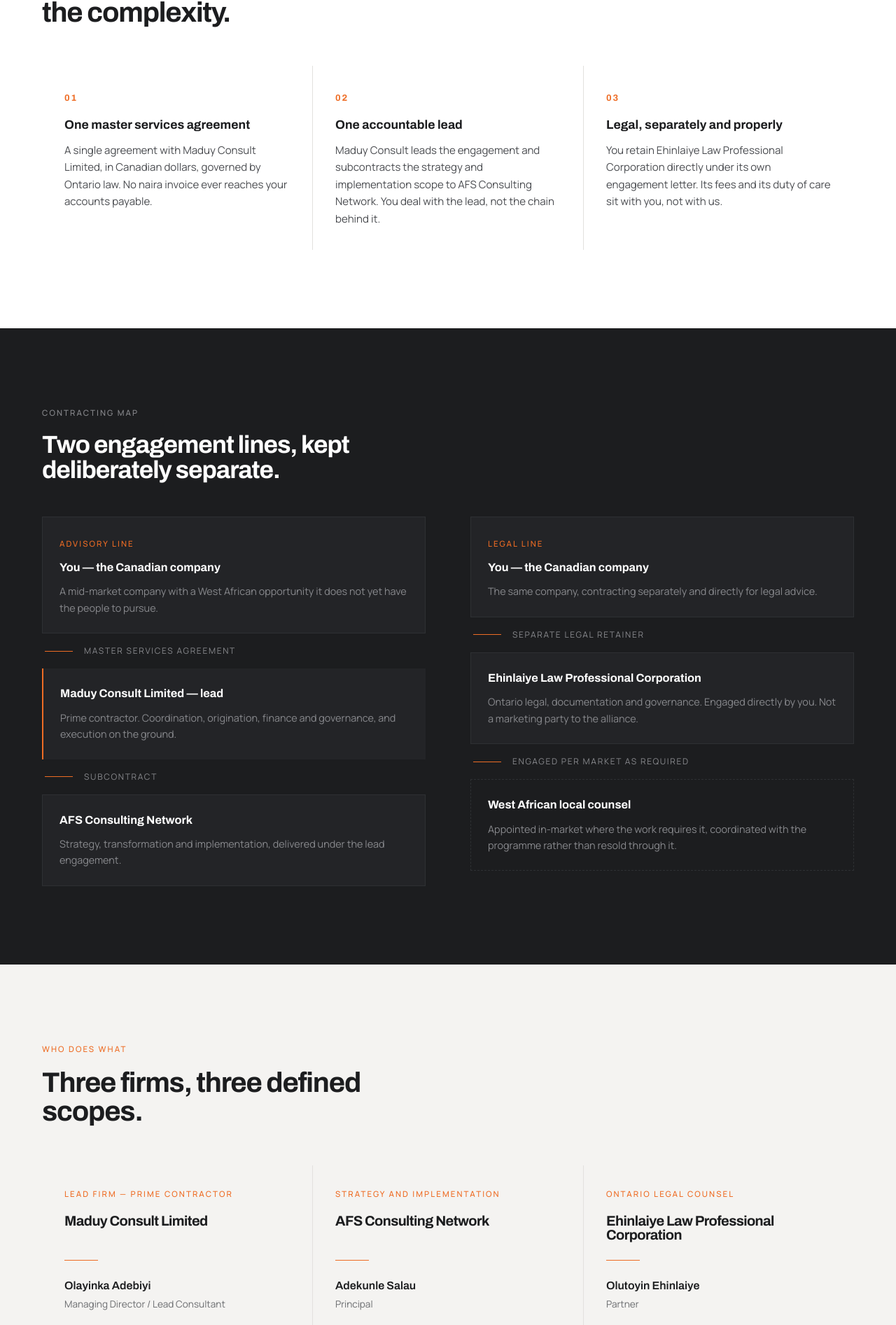
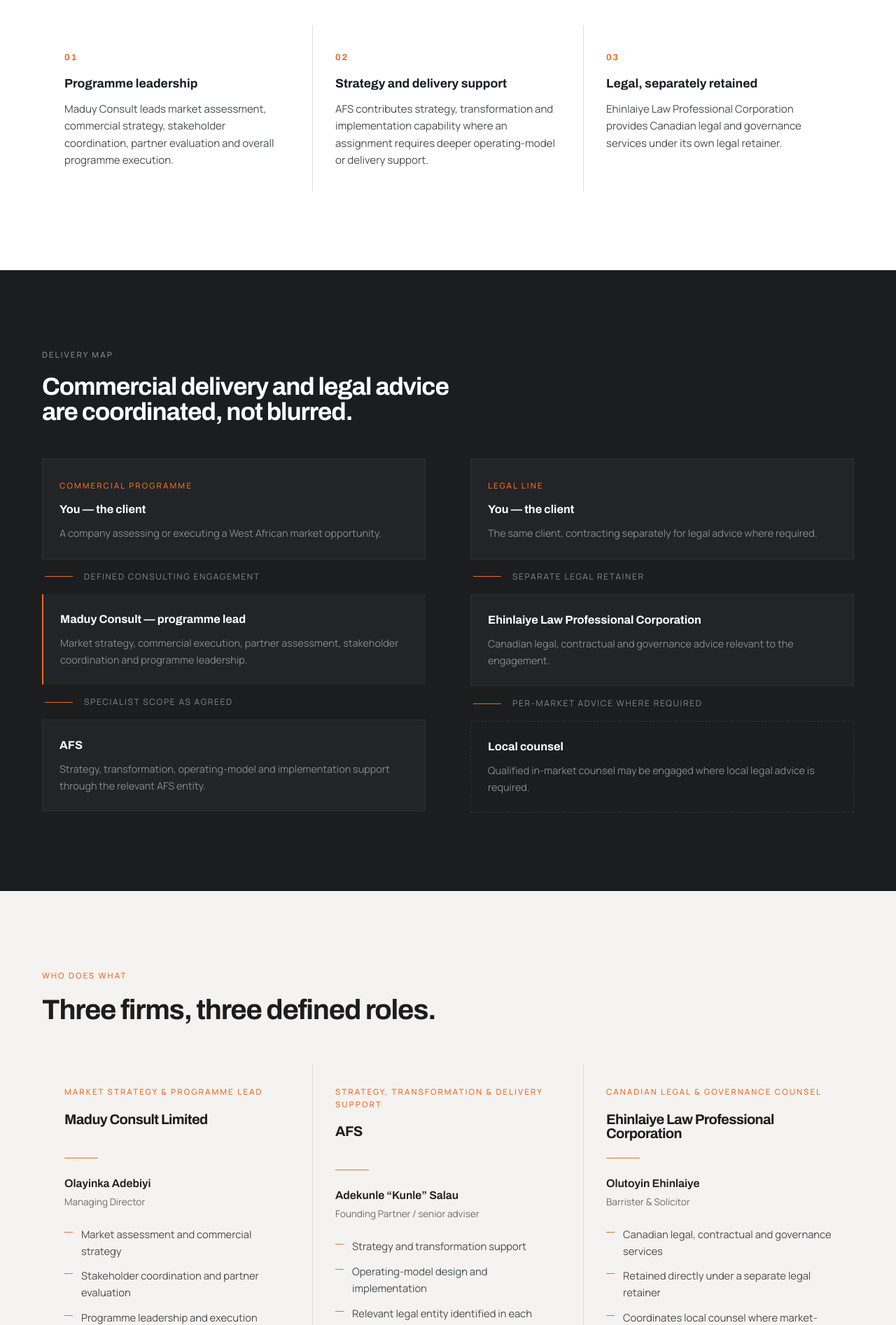
Before and after one commit to mayowadebiyi-ops/Maduy-Website, a React (Vite) app in the folder maduy-consult-TiXqJr/maduy-consult/packages/web/: page /alliance in a window 1280 px wide. Shown: the part 887-2780 px from the top of the page at 70% size. Built offline with nearby package versions, Linux system fonts and the light colour scheme.

Commit message:
Rewrite Alliance page with clear responsibilities and guardrails

```diff
--- a/maduy-consult-TiXqJr/maduy-consult/packages/web/src/web/pages/alliance.tsx
+++ b/maduy-consult-TiXqJr/maduy-consult/packages/web/src/web/pages/alliance.tsx
@@ -3,35 +3,35 @@
 const FIRMS = [
 	{
 		firm: "Maduy Consult Limited",
-		role: "Lead firm — prime contractor",
+		role: "Market strategy & programme lead",
 		principal: "Olayinka Adebiyi",
-		title: "Managing Director / Lead Consultant",
+		title: "Managing Director",
 		scope: [
-			"Holds the client contract and carries the programme",
-			"Origination, engagement leadership and coordination",
-			"Finance, governance and West African execution",
+			"Market assessment and commercial strategy",
+			"Stakeholder coordination and partner evaluation",
+			"Programme leadership and execution support",
 		],
 	},
 	{
-		firm: "AFS Consulting Network",
-		role: "Strategy and implementation",
-		principal: "Adekunle Salau",
-		title: "Principal",
+		firm: "AFS",
+		role: "Strategy, transformation & delivery support",
+		principal: "Adekunle “Kunle” Salau",
+		title: "Founding Partner / senior adviser",
 		scope: [
-			"Strategy, transformation and implementation scope",
-			"Subcontracted under the lead engagement",
-			"Two decades building and running large advisory practices in the region",
+			"Strategy and transformation support",
+			"Operating-model design and implementation",
+			"Relevant legal entity identified in each engagement document",
 		],
 	},
 	{
 		firm: "Ehinlaiye Law Professional Corporation",
-		role: "Ontario legal counsel",
+		role: "Canadian legal & governance counsel",
 		principal: "Olutoyin Ehinlaiye",
-		title: "Partner",
+		title: "Barrister & Solicitor",
 		scope: [
-			"Legal, documentation and governance",
-			"Retained directly by the client, under its own engagement letter",
-			"Corporate, commercial, M&A and real estate practice — called in Nigeria in 1987 and Ontario in 2012",
+			"Canadian legal, contractual and governance services",
+			"Retained directly under a separate legal retainer",
+			"Coordinates local counsel where market-specific advice is required",
 		],
 	},
 ];
@@ -39,31 +39,32 @@
 const WHY = [
 	{
 		n: "01",
-		title: "One point of accountability",
-		body: "You are not managing a committee of vendors across two continents. One firm holds the programme, sets the plan and answers for the result — and subcontracts the specialist scope behind that single line.",
+		title: "One coordinated programme",
+		body: "The work is organised around a defined commercial objective, workplan and set of outcomes rather than a loose collection of advisers and introductions.",
 	},
 	{
 		n: "02",
-		title: "Canadian recourse, Canadian paperwork",
-		body: "The contract is Canadian, the currency is Canadian, the governing law is Ontario. That is not a formality. It is the difference between a commercial disagreement you can actually resolve and one you cannot.",
+		title: "Clear professional responsibilities",
+		body: "Commercial, operational and legal responsibilities are kept distinct and documented in the relevant engagement terms.",
 	},
 	{
 		n: "03",
-		title: "Principals do the work",
-		body: "Every engagement is led by one of the three principals. We take two or three engagements at a time so that remains literally true rather than a claim on a website.",
+		title: "Senior involvement",
+		body: "The principals stay close to the decisions that matter — market entry, partner choice, governance, risk and implementation.",
 	},
 	{
 		n: "04",
-		title: "Local counsel, coordinated not resold",
-		body: "West African local counsel is engaged per market as the work requires, and coordinated alongside the programme. It is never sub-contracted through the advisory scope.",
+		title: "Local knowledge with international discipline",
+		body: "The model combines practical West African market understanding with the governance and documentation standards expected by international businesses.",
 	},
 ];
 
 const NOT = [
-	"We are not a partnership, a joint venture or a merged firm. The three firms are separate legal entities and each is responsible for its own work.",
-	"The alliance does not provide legal services. Legal services are provided solely by Ehinlaiye Law Professional Corporation, under a separate retainer signed directly with you.",
-	"Legal fees never flow through the advisory contract, and are never marked up by it.",
-	"We do not take on more work than the principals can lead personally. When we are full, we will tell you when we are next free.",
+	"We are independent firms collaborating around defined client assignments; we are not a merged firm or joint venture.",
+	"We are not importers or exporters. We help clients build and execute their own market presence.",
+	"We are not contact brokers. An introduction is useful only when it contributes to a credible commercial process.",
+	"Legal services are provided solely by Ehinlaiye Law Professional Corporation under a separate retainer.",
+	"We do not present unverified market relationships as established partnerships.",
 ];
 
 function Node({
@@ -117,38 +118,35 @@
 			eyebrow="The Alliance"
 			title={
 				<>
-					One coordinated programme.{" "}
-					<span className="text-brand-orange">
-						Three separately accountable firms.
-					</span>
+					Senior West African execution.{" "}
+					<span className="text-brand-orange">Clear professional boundaries.</span>
 				</>
 			}
-			standfirst="Most Canadian companies approaching West Africa are offered one of two things: an offshore consultant with no recourse, or a global firm that sells the engagement and staffs it with juniors. This page sets out exactly how our alternative is put together, who is responsible for what, and what you sign."
+			standfirst="The Canada–West Africa Expansion Alliance brings together experienced business, strategy and legal professionals to support Canadian companies entering and growing in West African markets. The firms remain independent, and each engagement identifies the legal entities and responsibilities involved."
 		>
-			{/* Structure */}
 			<section className="bg-paper py-24 lg:py-28">
 				<div className="mx-auto max-w-[1240px] px-6 lg:px-10">
-					<p className="eyebrow text-brand-orange">How you contract</p>
-					<h2 className="display-tight mt-5 max-w-[24ch] text-[2rem] font-bold text-ink lg:text-[2.5rem]">
-						You sign in Canada. We carry the complexity.
+					<p className="eyebrow text-brand-orange">How the programme is organised</p>
+					<h2 className="display-tight mt-5 max-w-[28ch] text-[2rem] font-bold text-ink lg:text-[2.5rem]">
+						One commercial objective. Clear professional responsibilities.
 					</h2>
 
 					<div className="mt-14 grid gap-px bg-[#e3e1de] lg:grid-cols-3">
 						{[
 							{
 								n: "01",
-								h: "One master services agreement",
-								b: "A single agreement with Maduy Consult Limited, in Canadian dollars, governed by Ontario law. No naira invoice ever reaches your accounts payable.",
+								h: "Programme leadership",
+								b: "Maduy Consult leads market assessment, commercial strategy, stakeholder coordination, partner evaluation and overall programme execution.",
 							},
 							{
 								n: "02",
-								h: "One accountable lead",
-								b: "Maduy Consult leads the engagement and subcontracts the strategy and implementation scope to AFS Consulting Network. You deal with the lead, not the chain behind it.",
+								h: "Strategy and delivery support",
+								b: "AFS contributes strategy, transformation and implementation capability where an assignment requires deeper operating-model or delivery support.",
 							},
 							{
 								n: "03",
-								h: "Legal, separately and properly",
-								b: "You retain Ehinlaiye Law Professional Corporation directly under its own engagement letter. Its fees and its duty of care sit with you, not with us.",
+								h: "Legal, separately retained",
+								b: "Ehinlaiye Law Professional Corporation provides Canadian legal and governance services under its own legal retainer.",
 							},
 						].map((m) => (
 							<div key={m.n} className="bg-paper p-8">
@@ -158,58 +156,55 @@
 								<h3 className="mt-4 font-display text-[1.1rem] font-bold leading-snug text-ink">
 									{m.h}
 								</h3>
-								<p className="mt-3 text-[0.94rem] leading-relaxed text-slate">
-									{m.b}
-								</p>
+								<p className="mt-3 text-[0.94rem] leading-relaxed text-slate">{m.b}</p>
 							</div>
 						))}
 					</div>
 				</div>
 			</section>
 
-			{/* Diagram */}
 			<section className="bg-ink py-24 lg:py-28">
 				<div className="mx-auto max-w-[1240px] px-6 lg:px-10">
-					<p className="eyebrow text-brand-grey">Contracting map</p>
-					<h2 className="display-tight mt-5 max-w-[26ch] text-[1.8rem] font-bold text-paper lg:text-[2.2rem]">
-						Two engagement lines, kept deliberately separate.
+					<p className="eyebrow text-brand-grey">Delivery map</p>
+					<h2 className="display-tight mt-5 max-w-[28ch] text-[1.8rem] font-bold text-paper lg:text-[2.2rem]">
+						Commercial delivery and legal advice are coordinated, not blurred.
 					</h2>
 
 					<div className="mt-12 grid gap-10 lg:grid-cols-2 lg:gap-16">
 						<div>
 							<Node
-								label="Advisory line"
-								title="You — the Canadian company"
-								body="A mid-market company with a West African opportunity it does not yet have the people to pursue."
+								label="Commercial programme"
+								title="You — the client"
+								body="A company assessing or executing a West African market opportunity."
 							/>
-							<Connector text="Master services agreement" />
+							<Connector text="Defined consulting engagement" />
 							<Node
-								title="Maduy Consult Limited — lead"
-								body="Prime contractor. Coordination, origination, finance and governance, and execution on the ground."
+								title="Maduy Consult — programme lead"
+								body="Market strategy, commercial execution, partner assessment, stakeholder coordination and programme leadership."
 								accent
 							/>
-							<Connector text="Subcontract" />
+							<Connector text="Specialist scope as agreed" />
 							<Node
-								title="AFS Consulting Network"
-								body="Strategy, transformation and implementation, delivered under the lead engagement."
+								title="AFS"
+								body="Strategy, transformation, operating-model and implementation support through the relevant AFS entity."
 							/>
 						</div>
 
 						<div>
 							<Node
 								label="Legal line"
-								title="You — the Canadian company"
-								body="The same company, contracting separately and directly for legal advice."
+								title="You — the client"
+								body="The same client, contracting separately for legal advice where required."
 							/>
 							<Connector text="Separate legal retainer" />
 							<Node
 								title="Ehinlaiye Law Professional Corporation"
-								body="Ontario legal, documentation and governance. Engaged directly by you. Not a marketing party to the alliance."
+								body="Canadian legal, contractual and governance advice relevant to the engagement."
 							/>
-							<Connector text="Engaged per market as required" />
+							<Connector text="Per-market advice where required" />
 							<Node
-								title="West African local counsel"
-								body="Appointed in-market where the work requires it, coordinated with the programme rather than resold through it."
+								title="Local counsel"
+								body="Qualified in-market counsel may be engaged where local legal advice is required."
 								dashed
 							/>
 						</div>
@@ -217,12 +212,11 @@
 				</div>
 			</section>
 
-			{/* Firms */}
 			<section className="bg-bone py-24 lg:py-28">
 				<div className="mx-auto max-w-[1240px] px-6 lg:px-10">
 					<p className="eyebrow text-brand-orange">Who does what</p>
 					<h2 className="display-tight mt-5 max-w-[24ch] text-[2rem] font-bold text-ink lg:text-[2.5rem]">
-						Three firms, three defined scopes.
+						Three firms, three defined roles.
 					</h2>
 
 					<div className="mt-14 grid gap-px bg-[#e3e1de] lg:grid-cols-3">
@@ -239,14 +233,8 @@
 								<p className="mt-1 text-[0.85rem] text-slate/80">{f.title}</p>
 								<ul className="mt-6 space-y-3">
 									{f.scope.map((s) => (
-										<li
-											key={s}
-											className="flex gap-3 text-[0.92rem] leading-relaxed text-slate"
-										>
-											<span
-												className="mt-2 h-px w-3 shrink-0 bg-brand-orange"
-												aria-hidden="true"
-											/>
+										<li key={s} className="flex gap-3 text-[0.92rem] leading-relaxed text-slate">
+											<span className="mt-2 h-px w-3 shrink-0 bg-brand-orange" aria-hidden="true" />
 											{s}
 										</li>
 									))}
@@ -257,19 +245,18 @@
 				</div>
 			</section>
 
-			{/* Why this shape */}
 			<section className="bg-ink py-24 lg:py-28">
 				<div className="mx-auto max-w-[1240px] px-6 lg:px-10">
 					<div className="grid gap-14 lg:grid-cols-[minmax(0,0.8fr)_minmax(0,1.2fr)] lg:gap-20">
 						<div>
 							<p className="eyebrow text-brand-grey">Why this shape</p>
 							<h2 className="display-tight mt-5 text-[1.8rem] font-bold text-paper lg:text-[2.2rem]">
-								The structure is the product.
+								Designed around execution, not labels.
 							</h2>
-							<p className="mt-6 max-w-[42ch] text-[0.98rem] leading-relaxed text-brand-grey">
-								Everything a Canadian board worries about in West Africa — recourse,
-								accountability, who actually shows up — is answered by how this is
-								assembled, not by how it is described.
+							<p className="mt-6 max-w-[44ch] text-[0.98rem] leading-relaxed text-brand-grey">
+								Market entry can involve commercial judgement, operating design and
+								regulated professional advice. The structure is intended to keep those
+								responsibilities clear while the client works toward one objective.
 							</p>
 						</div>
 
@@ -294,33 +281,24 @@
 				</div>
 			</section>
 
-			{/* Where we start */}
 			<section className="bg-paper py-24 lg:py-28">
 				<div className="mx-auto max-w-[1240px] px-6 lg:px-10">
 					<div className="grid gap-14 lg:grid-cols-2 lg:gap-20">
 						<div>
-							<p className="eyebrow text-brand-orange">Where we concentrate</p>
-							<h2 className="display-tight mt-5 max-w-[22ch] text-[2rem] font-bold text-ink lg:text-[2.4rem]">
-								Mining supply and services, into Nigeria and Ghana.
+							<p className="eyebrow text-brand-orange">Where we start</p>
+							<h2 className="display-tight mt-5 max-w-[24ch] text-[2rem] font-bold text-ink lg:text-[2.4rem]">
+								Canadian mining supply and services into Nigeria and Ghana.
 							</h2>
-							<p className="mt-6 max-w-[52ch] text-[1rem] leading-relaxed text-slate">
-								We deliberately lead with one sector rather than claiming all of
-								them. Canadian mining companies already hold C$15.6 billion of
-								assets across Western Africa, and every one of those operations buys
-								equipment, engineering and services. The demand is documented, the
-								buyers are named and reachable, and the entry questions are the ones
-								we are built to answer.
-							</p>
-							<p className="mt-5 max-w-[52ch] text-[1rem] leading-relaxed text-slate">
-								Energy, cleantech, agri-food and ICT are on the map and not on the
-								sales plan. If your opportunity sits outside the beachhead, say so
-								and we will tell you honestly whether we are the right firm for it.
+							<p className="mt-6 max-w-[54ch] text-[1rem] leading-relaxed text-slate">
+								Nigeria is the principal focus of the current programme, with Ghana
+								providing an established complementary mining market. The work is
+								multi-mineral and supplier-led rather than limited to gold.
 							</p>
 							<a
 								href="/west-africa"
 								className="mt-8 inline-block border-b border-brand-orange pb-1 text-[0.92rem] font-semibold text-ink transition-colors hover:text-brand-orange"
 							>
-								See the evidence behind that →
+								See the market case →
 							</a>
 						</div>
 
@@ -328,10 +306,7 @@
 							<p className="eyebrow text-brand-grey">What we do not do</p>
 							<ul className="mt-7 space-y-6">
 								{NOT.map((n) => (
-									<li
-										key={n}
-										className="text-[0.95rem] leading-relaxed text-slate"
-									>
+									<li key={n} className="text-[0.95rem] leading-relaxed text-slate">
 										{n}
 									</li>
 								))}
```
